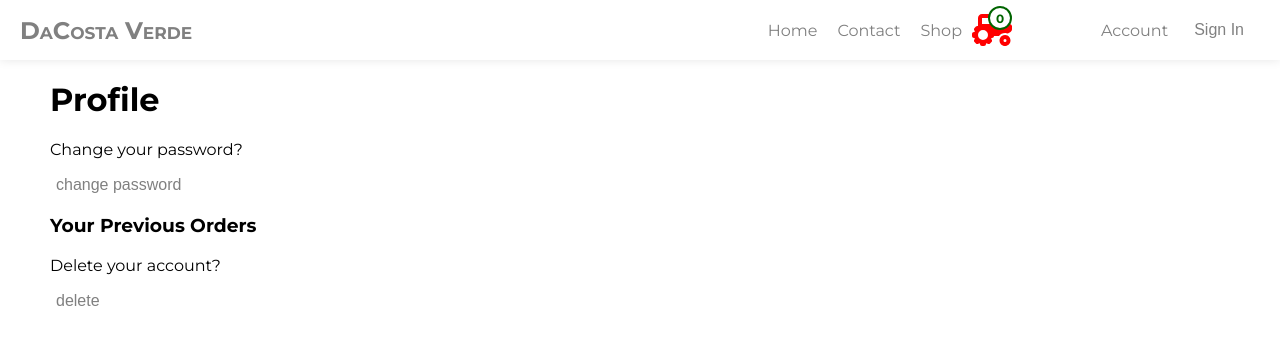
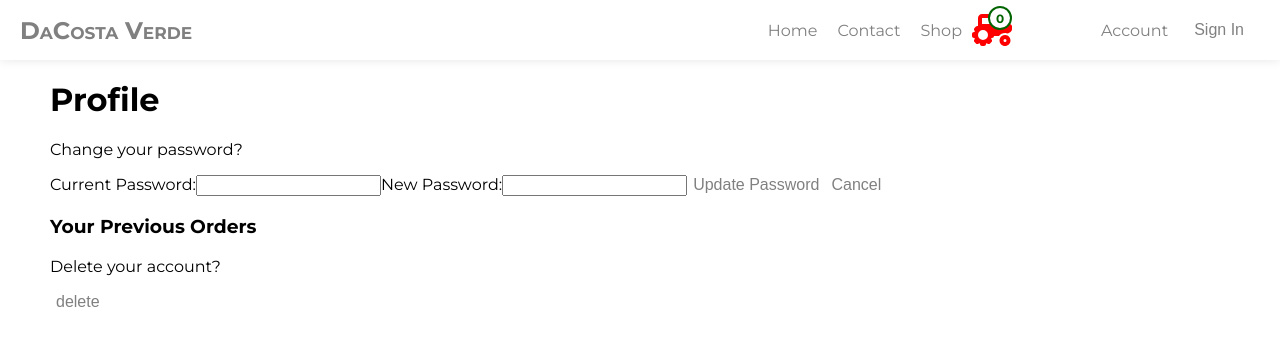
Before and after one commit to droverj/dacosta-verde, a React (Create React App) app: page /account in a window 1280 px wide. Both pictures are taken after a click on the button "change password". Shown: the top 346 px of the page. Built offline with nearby package versions, Linux system fonts and the light colour scheme; no server answers.

Commit message:
Add option to change password

```diff
--- a/src/components/common/Account.js
+++ b/src/components/common/Account.js
@@ -1,42 +1,20 @@
-import React from 'react';
-import { useAuth } from '../../hooks/AuthProvider';
-
+import React, { useState } from 'react';
+import UpdatePassword from './UpdatePassword'
+import Profile from './Profile'
 const Account = () => {
-  const { user, userData, isAdmin } = useAuth();
-
-  // Declare creationTime within the if (user) block
-  let creationTime = null;
-
-  // Check if the user is available
-  if (user) {
-    // Access the creationTime value from the user's metadata
-    creationTime = user.metadata.creationTime;
-
-    // Convert creationTime to a JavaScript Date object
-    const creationDate = new Date(creationTime);
-
-    // Format the date to display only month and year
-    const formattedDate = creationDate.toLocaleString('en-US', { month: 'long', year: 'numeric' });
-
-    // Update creationTime with the formatted date
-    creationTime = formattedDate;
-  }
+  const [changePassword, setChangePassword] = useState(false);
 
   return (
     <div className='account'>
-      <h1>Profile</h1>
-      {user && <p>Member since {creationTime}.</p>}
-      {userData && (
-        <>
-          <p>{userData.firstName} {userData.lastName}</p>
-          <p>{userData.email}</p>
-          <p>{userData.phoneNumber}</p>
-        </>
+      <Profile />
+      {changePassword ? (
+        <UpdatePassword setChangePassword={setChangePassword} />
+      ) : (
+        <div className='change-password-container'>
+          <p>Change your password?</p>
+          <button onClick={() => setChangePassword(true)}>change password</button>
+        </div>
       )}
-      <div className='change-password-container'>
-        <p>Change your password?</p>
-        <button>change password</button>
-      </div>
       <h3>Your Previous Orders</h3>
       <div className='delete-account-container'>
         <p>Delete your account?</p>
--- /dev/null
+++ b/src/components/common/Profile.js
@@ -0,0 +1,40 @@
+import React from 'react';
+import { useAuth } from '../../hooks/AuthProvider';
+
+const Profile = () => {
+  const { user, userData } = useAuth();
+
+  // Declare creationTime within the if (user) block
+  let creationTime = null;
+
+  // Check if the user is available
+  if (user) {
+    // Access the creationTime value from the user's metadata
+    creationTime = user.metadata.creationTime;
+
+    // Convert creationTime to a JavaScript Date object
+    const creationDate = new Date(creationTime);
+
+    // Format the date to display only month and year
+    const formattedDate = creationDate.toLocaleString('en-US', { month: 'long', year: 'numeric' });
+
+    // Update creationTime with the formatted date
+    creationTime = formattedDate;
+  }
+
+  return (
+    <div className='profile'>
+      <h1>Profile</h1>
+      {user && <p>Member since {creationTime}.</p>}
+      {userData && (
+        <>
+          <p>{userData.firstName} {userData.lastName}</p>
+          <p>{userData.email}</p>
+          <p>{userData.phoneNumber}</p>
+        </>
+      )}
+    </div>
+  );
+};
+
+export default Profile;
--- /dev/null
+++ b/src/components/common/UpdatePassword.js
@@ -0,0 +1,60 @@
+import React, { useState } from 'react';
+import { useAuth } from '../../hooks/AuthProvider';
+import { EmailAuthProvider, reauthenticateWithCredential, updatePassword } from 'firebase/auth';
+
+const UpdatePassword = ({ setChangePassword }) => {
+  const { user } = useAuth();
+  const [currentPassword, setCurrentPassword] = useState('');
+  const [newPassword, setNewPassword] = useState('');
+  const [error, setError] = useState(null);
+
+  const handlePasswordUpdate = async () => {
+    try {
+      // Reauthenticate the user with their current password
+      const credential = EmailAuthProvider.credential(user.email, currentPassword);
+      await reauthenticateWithCredential(user, credential);
+
+      // Update the user's password
+      await updatePassword(user, newPassword);
+
+      // Password updated successfully
+      setError(null);
+      setCurrentPassword('');
+      setNewPassword('');
+      console.log('Password updated successfully!');
+    } catch (error) {
+      // Handle password update error
+      setError(error.message);
+      console.error('Error updating password:', error);
+    }
+  };
+
+  return (
+    <div className='update-password'>
+      <div className='change-password-container'>
+        <p>Change your password?</p>
+        <label>
+          Current Password:
+          <input
+            type='password'
+            value={currentPassword}
+            onChange={(e) => setCurrentPassword(e.target.value)}
+          />
+        </label>
+        <label>
+          New Password:
+          <input
+            type='password'
+            value={newPassword}
+            onChange={(e) => setNewPassword(e.target.value)}
+          />
+        </label>
+        <button onClick={handlePasswordUpdate}>Update Password</button>
+        <button onClick={() => setChangePassword(false)}>Cancel</button>
+        {error && <p style={{ color: 'red' }}>{error}</p>}
+      </div>
+    </div>
+  );
+};
+
+export default UpdatePassword;
```
